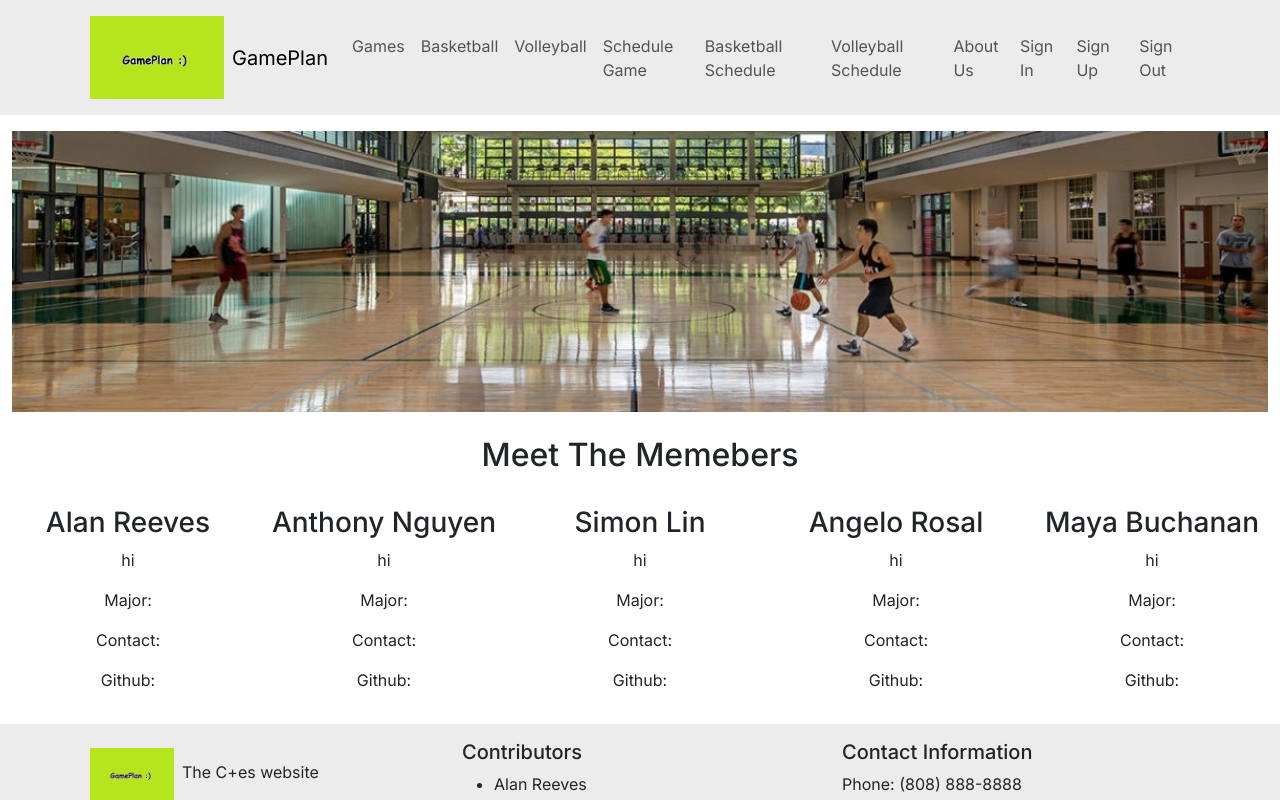
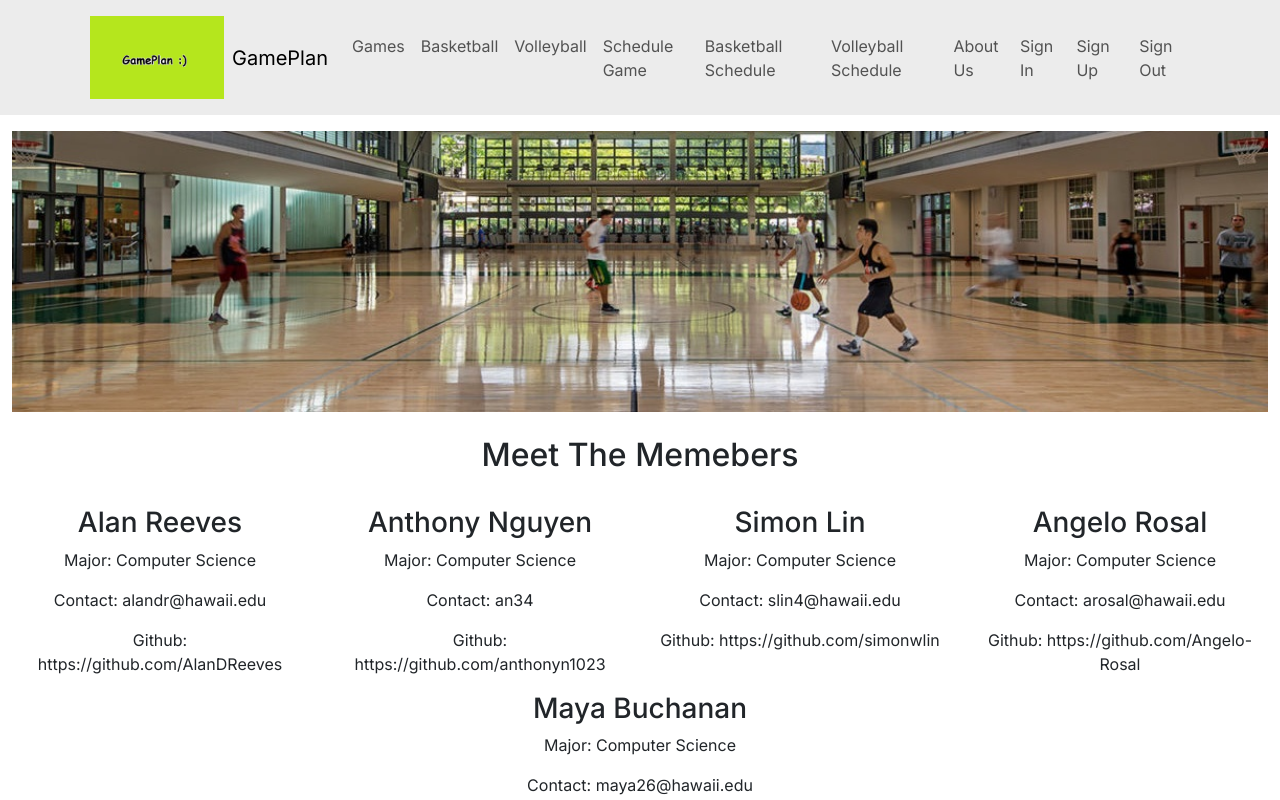
Before and after one commit to TheC-es/GamePlan, a Next.js app: page /aboutus in a window 1280 px wide. Shown: the top 800 px of the page. Built offline with nearby package versions, Linux system fonts and the light colour scheme; no server answers.

Commit message:
Update About Us page.tsx

```diff
--- a/src/app/aboutus/page.tsx
+++ b/src/app/aboutus/page.tsx
@@ -18,38 +18,33 @@ const AboutUs = () => (
       <Row className="d-flex justify-content-center text-center mt-4" style={{ display: 'flex' }}>
         <div style={{ flex: 1 }}>
           <h3>Alan Reeves</h3>
-          <p>hi</p>
-          <p>Major: </p>
-          <p>Contact: </p>
-          <p>Github: </p>
+          <p>Major: Computer Science</p>
+          <p>Contact: alandr@hawaii.edu</p>
+          <p>Github: https://github.com/AlanDReeves </p>
         </div>
         <div style={{ flex: 1 }}>
           <h3>Anthony Nguyen</h3>
-          <p>hi</p>
-          <p>Major: </p>
-          <p>Contact: </p>
-          <p>Github: </p>
+          <p>Major: Computer Science</p>
+          <p>Contact: an34</p>
+          <p>Github: https://github.com/anthonyn1023</p>
         </div>
         <div style={{ flex: 1 }}>
           <h3>Simon Lin</h3>
-          <p>hi</p>
-          <p>Major: </p>
-          <p>Contact: </p>
-          <p>Github: </p>
+          <p>Major: Computer Science</p>
+          <p>Contact: slin4@hawaii.edu</p>
+          <p>Github: https://github.com/simonwlin</p>
         </div>
         <div style={{ flex: 1 }}>
           <h3>Angelo Rosal</h3>
-          <p>hi</p>
-          <p>Major: </p>
-          <p>Contact: </p>
-          <p>Github: </p>
+          <p>Major: Computer Science</p>
+          <p>Contact: arosal@hawaii.edu</p>
+          <p>Github: https://github.com/Angelo-Rosal</p>
         </div>
         <div style={{ flex: 1 }}>
           <h3>Maya Buchanan</h3>
-          <p>hi</p>
-          <p>Major: </p>
-          <p>Contact: </p>
-          <p>Github: </p>
+          <p>Major: Computer Science</p>
+          <p>Contact: maya26@hawaii.edu</p>
+          <p>Github: https://github.com/mayabuchanan27</p>
         </div>
       </Row>
     </Container>
```
